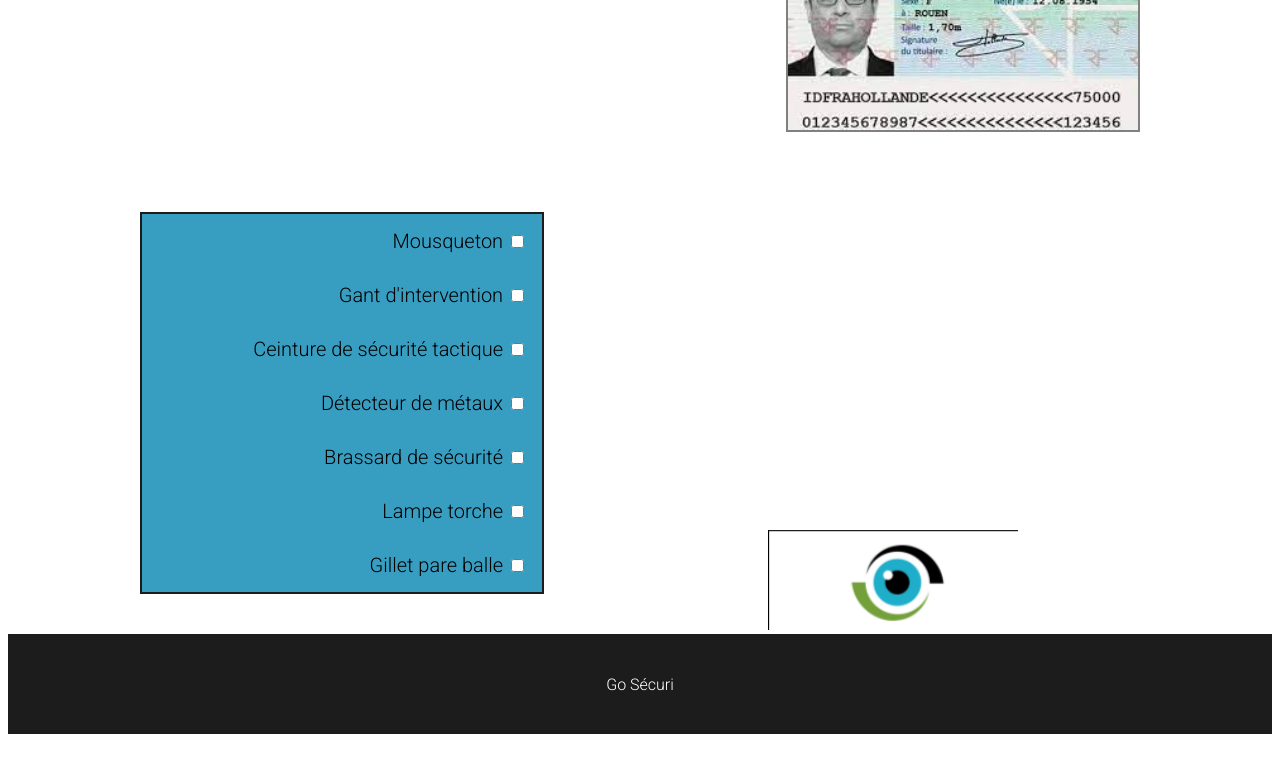
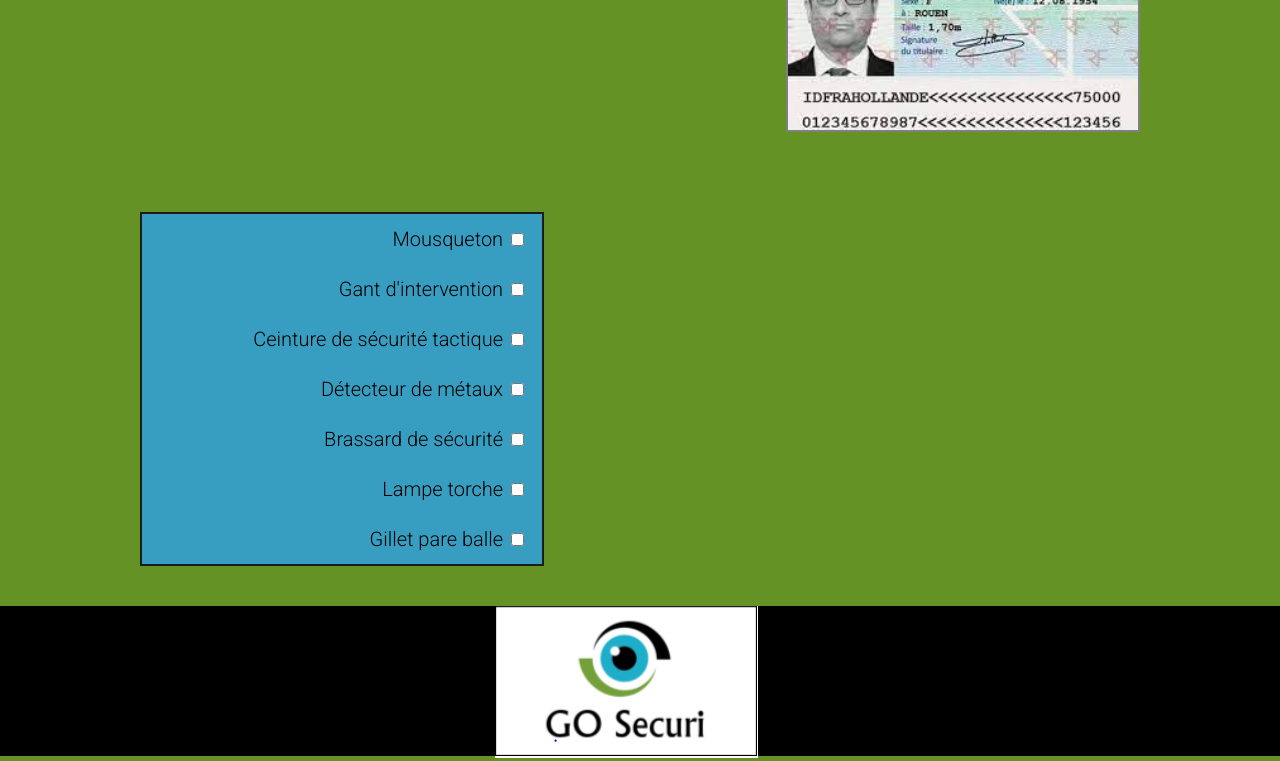
Before and after one commit to RemiFacompre/htmlmspr, a plain HTML site: page index.html in a window 1280 px wide. Shown: the part 162-923 px from the top of the page. Drawn offline with Linux system fonts and the light colour scheme; files whose address does not match are found by name.

Commit message:
oe la v1.1

```diff
--- a/index.html
+++ b/index.html
@@ -6,8 +6,8 @@
         <title>Page de présentation</title>
         <meta name="description" content="Page de Présentation" />
         <!-- Lien css -->
-        <link rel="stylesheet" href="C:\Users\Rémiepsi\Documents\remi\resetreset.css" />
-        <link rel="stylesheet" href="C:\Users\Rémiepsi\Documents\remi\style.css" />
+        <link rel="stylesheet" href="reset/reset.css" />
+        <link rel="stylesheet" href="style.css" />
         <!-- Roboto -->
         <link rel="preconnect" href="https://fonts.googleapis.com">
         <link rel="preconnect" href="https://fonts.gstatic.com" crossorigin>
@@ -22,13 +22,11 @@
                     <h1>Nom + Prénom</h1>
                 </div>
                 <div class="photo">
-                    <img src="C:\Users\Rémiepsi\Documents\remi\images\images.jfif" alt="remi" />
+                    <img src="/images/images.jfif" alt="remi" />
                 </div>
             </div>
 
-            <div class="logo">
-                <img src="C:\Users\Rémiepsi\Documents\remi\images\Capture.PNG" alt="remi" />
-            </div>
+
 
             <div class="infos_checks">
                 <div class="info_check">
@@ -65,8 +63,11 @@
 
         <!-- footer -->
         <footer>
-            <span>Go Sécuri</span>
+            <div class="logo">
+                <img src="/images/Capture.PNG" alt="remi" />
+            </div>
         </footer>
+
 
     </body>
 </html>
--- a/style.css
+++ b/style.css
@@ -1,5 +1,5 @@
 html{
-    background-color: #ffffff;
+    background-color: #659224;
     font-family: 'Roboto', sans-serif;
 }
 
@@ -79,14 +79,15 @@ label{
 
 footer{
     display: flex;
+    flex-direction: column;
     justify-content: center;
     align-items: center;
-    height: 100px;
-    background-color: rgb(29, 28, 28);
+    height: 150px;
+    background-color: rgb(0, 0, 0);
     color: white;
 }
 
-/*@media only screen and (max-width: 500px)
+@media only screen and (max-width: 500px)
 {
     .partie_nom_photo{
         display: flex;
@@ -96,13 +97,9 @@ footer{
     .name{
         margin-bottom: 25px;
     }
-}*/
+}
 /* --- logo --- */
 .logo{
-    height: 100px;
-    width: 250px;
-    overflow: hidden;
-    position: absolute;
-    bottom: 1%;
-    left: 60%;
+    width: 290px;
+    height: 100%;
 }
```
